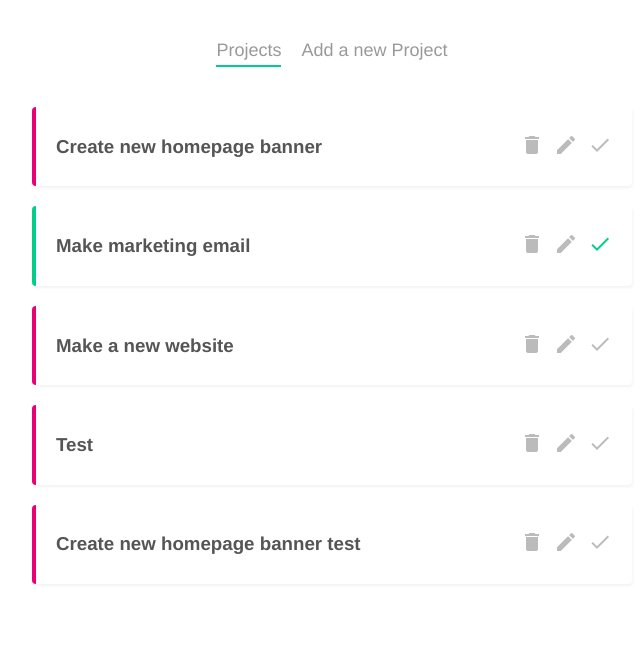
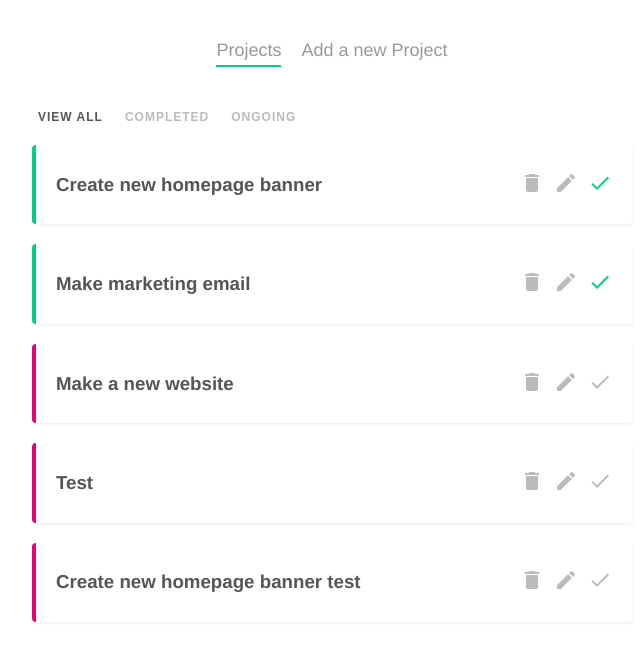
Before and after one commit to lynn7mitchell/vue-js-notes, a Vue app in the folder project_planner/: page / in a window 1280 px wide. Shown: the top 660 px of the page, without its empty margins (308-948 px from the left). Built offline with nearby package versions, Linux system fonts and the light colour scheme; data requests are answered from the project's data file.

Commit message:
added a filter for completed or ongoing projects

```diff
--- a/project_planner/data/db.json
+++ b/project_planner/data/db.json
@@ -4,7 +4,7 @@
       "id": 1,
       "title": "Create new homepage banner",
       "details": "Lorem ipsum",
-      "complete": false
+      "complete": true
     },
     {
       "id": 2,
--- /dev/null
+++ b/project_planner/src/components/FilterNav.vue
@@ -0,0 +1,48 @@
+<template>
+  <nav class="filter-nav">
+    <button @click="updateFilter('all')" :class="{ active: currentFilter === 'all' }">
+      View All
+    </button>
+    <button
+      @click="updateFilter('completed')"
+      :class="{ active: currentFilter === 'completed' }"
+    >
+      Completed
+    </button>
+    <button
+      @click="updateFilter('ongoing')"
+      :class="{ active: currentFilter === 'ongoing' }"
+    >
+      Ongoing
+    </button>
+  </nav>
+</template>
+
+<script>
+export default {
+  props: ["currentFilter"],
+  methods: {
+    updateFilter(by) {
+      this.$emit("filterChange", by);
+    },
+  },
+};
+</script>
+
+<style>
+.filter-nav button {
+  background: none;
+  border: none;
+  color: #bbb;
+  outline: none;
+  font-size: 12px;
+  text-transform: uppercase;
+  margin-right: 10px;
+  letter-spacing: 1px;
+  font-weight: bold;
+  cursor: pointer;
+}
+.filter-nav button.active {
+  color: #555;
+}
+</style>
--- a/project_planner/src/views/EditProject.vue
+++ b/project_planner/src/views/EditProject.vue
@@ -44,6 +44,7 @@ export default {
         this.details = data.details;
       });
   },
+
 };
 </script>
 
--- a/project_planner/src/views/Home.vue
+++ b/project_planner/src/views/Home.vue
@@ -1,9 +1,15 @@
 <template>
   <div class="home">
+    <!-- $event is the value that is emitted (by) -->
+    <FilterNav @filterChange="currentFilter = $event" :currentFilter="currentFilter"/>
     <!-- if the projects array has anything in it -->
     <div v-if="projects.length">
-      <div v-for="project in projects" :key="project.id">
-        <SingleProject :project="project" @delete="handleDelete" @complete="handleComplete"/>
+      <div v-for="project in filteredProjects" :key="project.id">
+        <SingleProject
+          :project="project"
+          @delete="handleDelete"
+          @complete="handleComplete"
+        />
       </div>
     </div>
   </div>
@@ -12,12 +18,15 @@
 <script>
 // @ is an alias to /src
 import SingleProject from "@/components/SingleProject.vue";
+import FilterNav from "@/components/FilterNav.vue";
+
 export default {
   name: "Home",
-  components: { SingleProject },
+  components: { SingleProject, FilterNav },
   data() {
     return {
       projects: [],
+      currentFilter: "all",
     };
   },
   //  componentDidMount()
@@ -33,12 +42,23 @@ export default {
         return project.id !== id;
       });
     },
-    handleComplete(id){
-      let p = this.projects.find(project => {
-        return project.id === id
-      })
-      p.complete = !p.complete
+    handleComplete(id) {
+      let p = this.projects.find((project) => {
+        return project.id === id;
+      });
+      p.complete = !p.complete;
+    },
+  },
+  computed: {
+    filteredProjects(){
+      if(this.currentFilter === 'completed'){
+        return this.projects.filter(project => project.complete)
+      }
+      if(this.currentFilter === 'ongoing'){
+        return this.projects.filter(project => !project.complete)
+      }
+      return this.projects
     }
-  },
+  }
 };
 </script>
```
